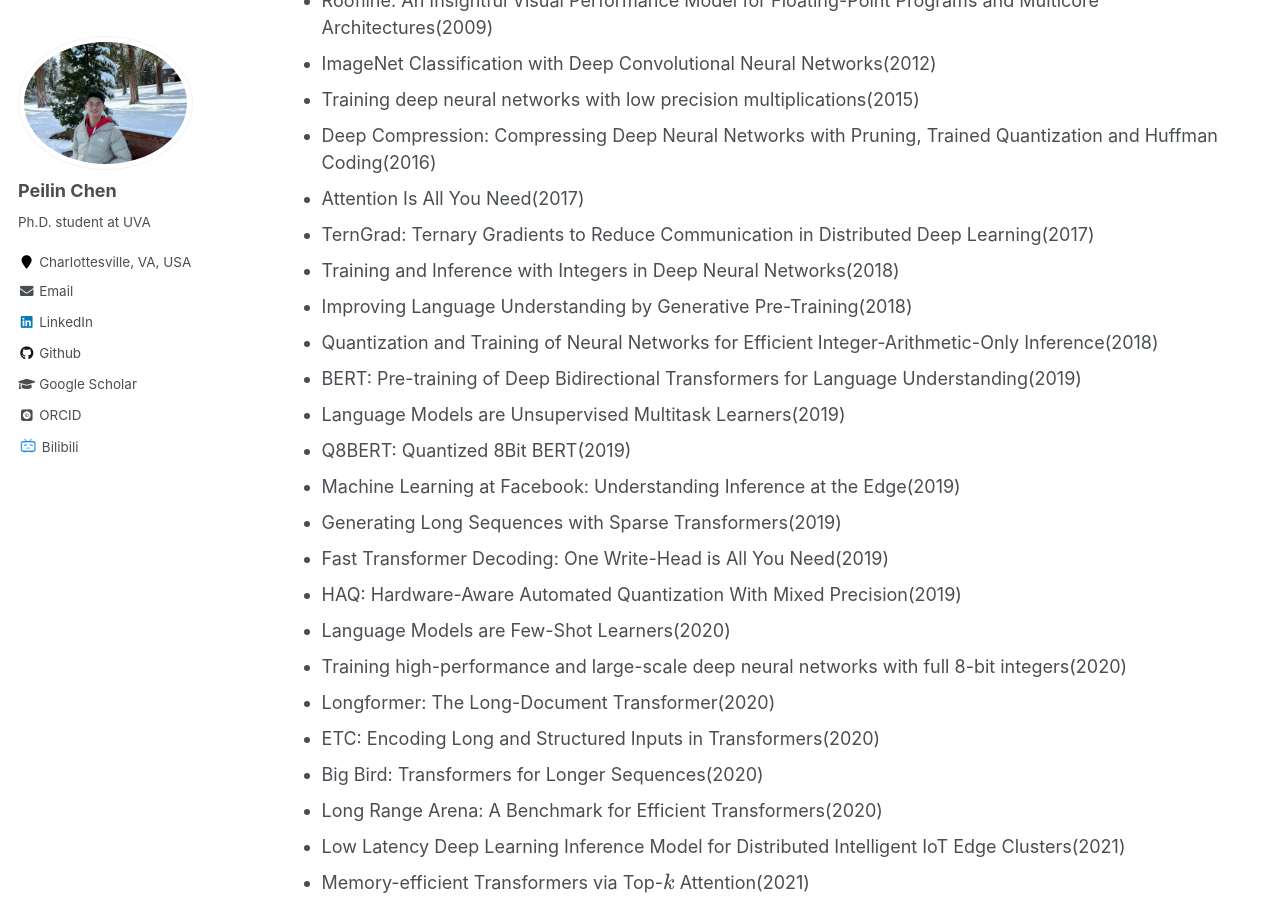
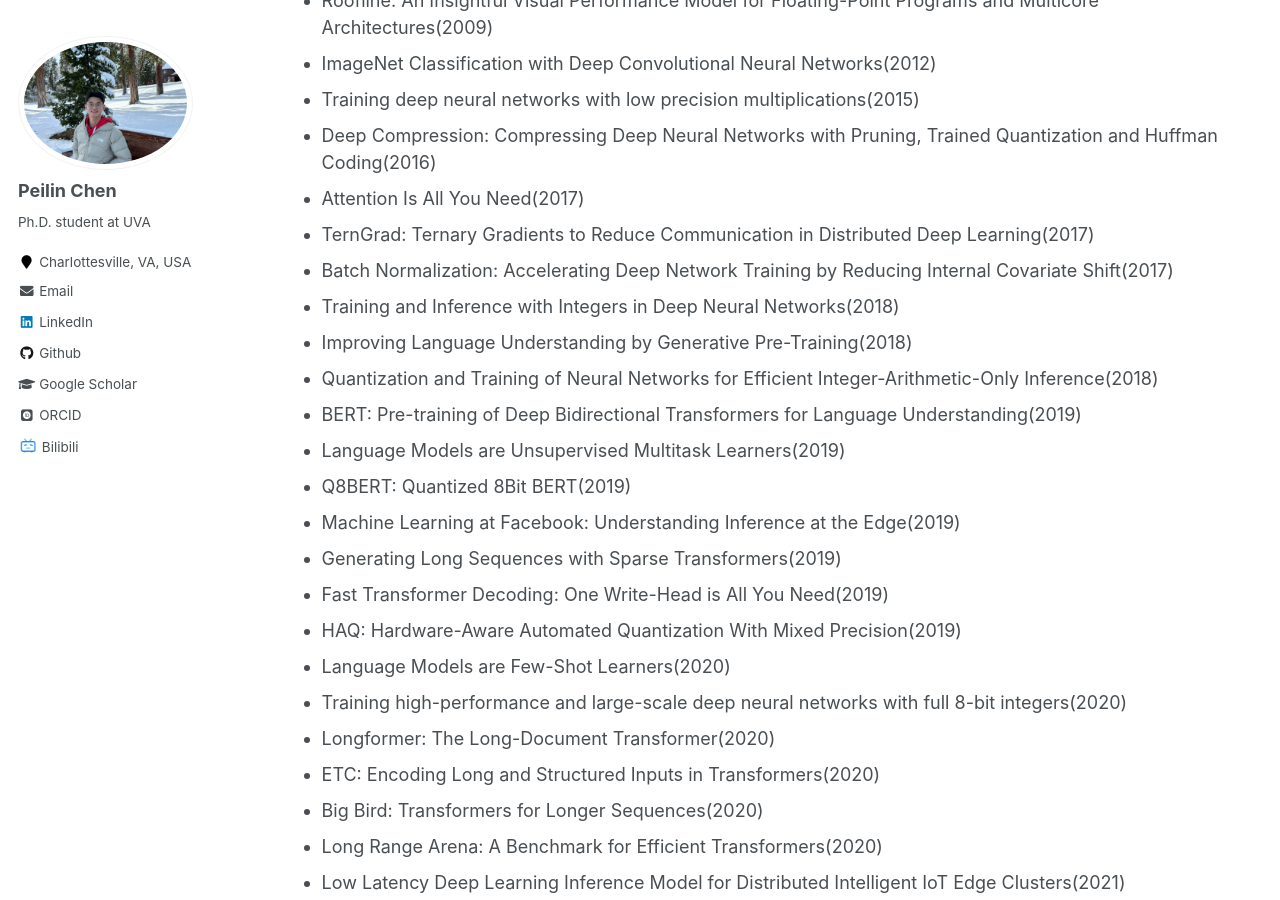
Before and after one commit to peilin-chen/peilin-chen.github.io, a Jekyll site: the page built from _pages/reading list.md, in a window 1280 px wide and 900 px high, scrolled down 10662 px. Built offline with Jekyll 4.4.1, drawn with Linux system fonts in a browser that asks for light colours; some web fonts are replaced; formulas are drawn with MathJax 3.

Commit message:
Update reading list.md

```diff
--- a/_pages/reading list.md
+++ b/_pages/reading list.md
@@ -247,6 +247,7 @@ author_profile: true
   - Deep Compression: Compressing Deep Neural Networks with Pruning, Trained Quantization and Huffman Coding(2016)
   - Attention Is All You Need(2017)
   - TernGrad: Ternary Gradients to Reduce Communication in Distributed Deep Learning(2017)
+  - Batch Normalization: Accelerating Deep Network Training by Reducing Internal Covariate Shift(2017)
   - Training and Inference with Integers in Deep Neural Networks(2018)
   - Improving Language Understanding by Generative Pre-Training(2018)
   - Quantization and Training of Neural Networks for Efficient Integer-Arithmetic-Only Inference(2018)
```
